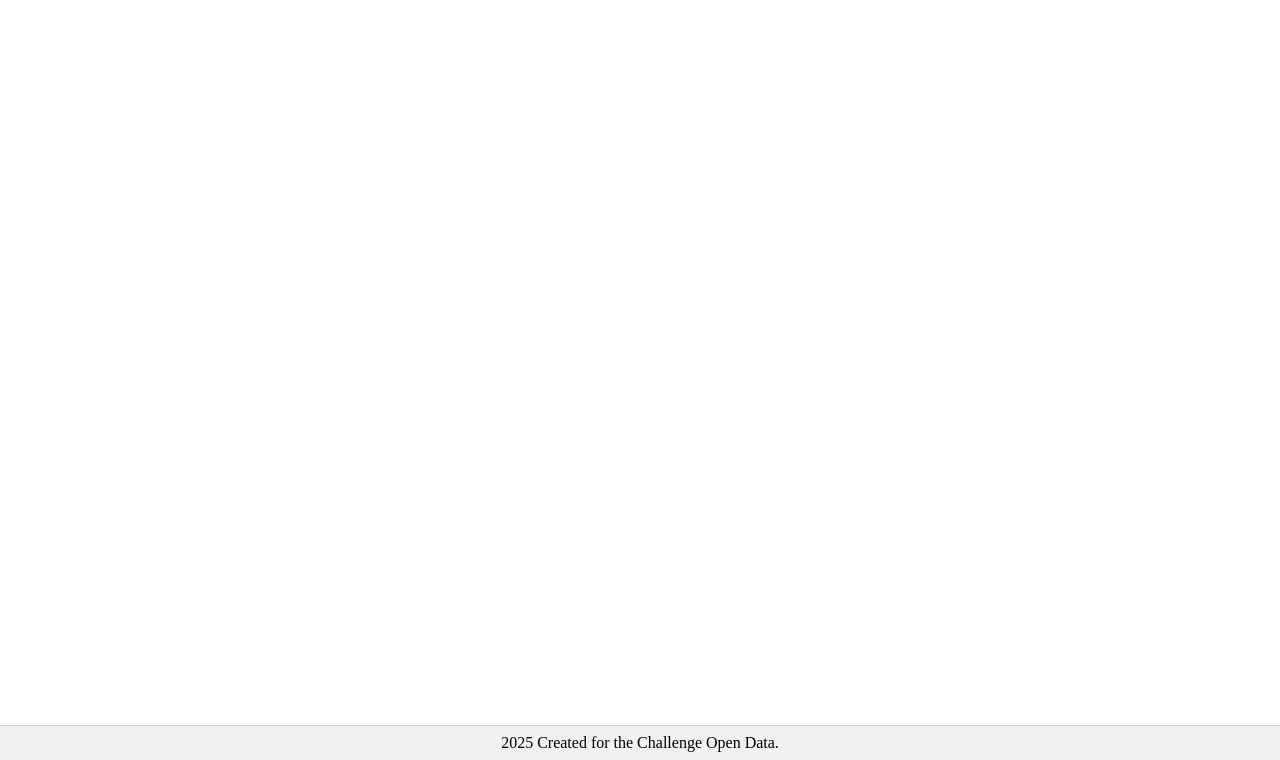
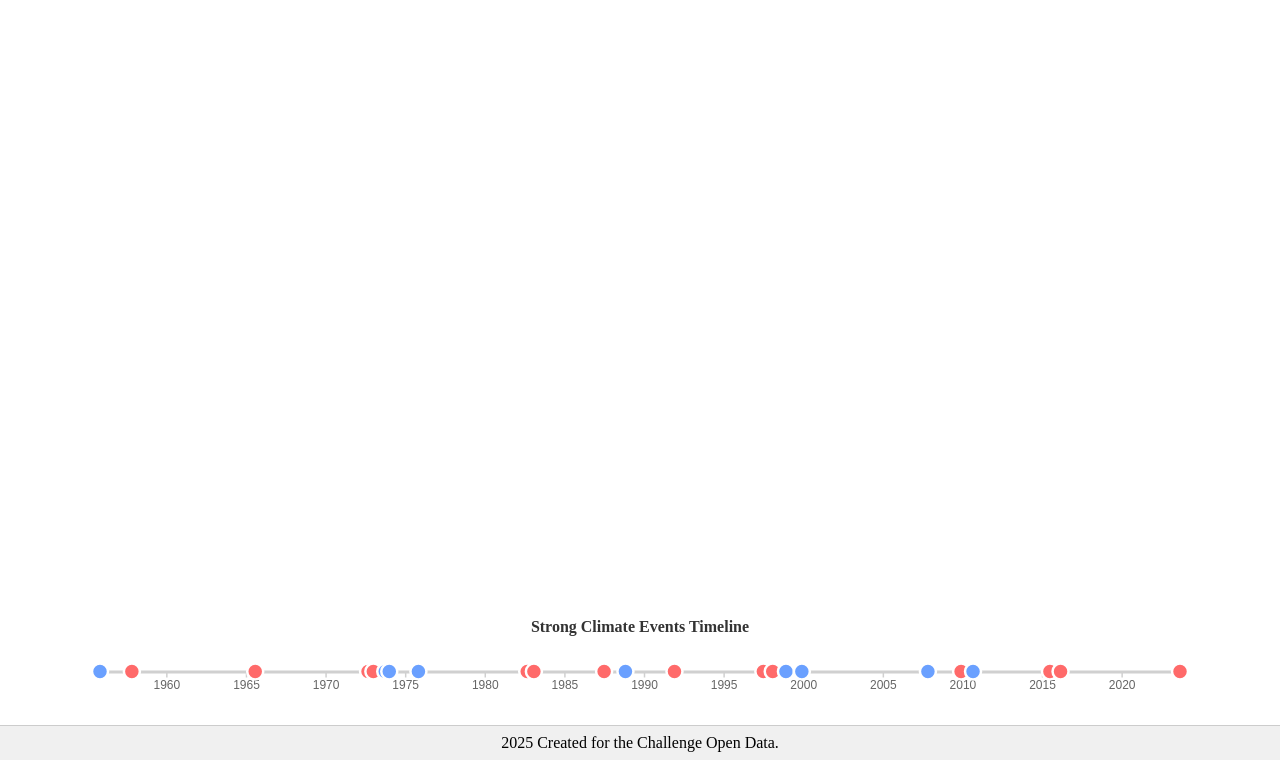
Before and after one commit to LucaSchirmer/Visual-Analysis-of-El-Nino-and-La-Nina-Climate-Phenomena, a plain HTML site: page index.html in a window 1280 px wide. Shown: the part 40-800 px from the top of the page. Drawn offline with nearby package versions, Linux system fonts and the light colour scheme; no server answers.

Commit message:
Feat : now it's prettyyyy

```diff
--- a/index.html
+++ b/index.html
@@ -19,6 +19,7 @@
 <main class="content">
 <h1 class="main-headline">D3 Visualization</h1>
   <div class="world-map-chart-wrapper"id="world-map-chart"></div>
+  <div id="timeline-chart"></div>
 </main>
 <footer class="main-footer">
     <p>2025 Created for the Challenge Open Data.</p>
@@ -30,6 +31,7 @@
 <script src="https://unpkg.com/topojson-client@3"></script>
 <!-- World map functions -->
 <script src="scripts/world-map.js"></script>
+<script src="scripts/timeline.js"></script>
 <!-- Main JS that calls createWorldMap -->
 <script src="scripts/main.js"></script>
 
--- a/scripts/main.js
+++ b/scripts/main.js
@@ -1,6 +1,7 @@
 
 if (document.querySelector("#world-map-chart")) {
   createWorldMap();
+  createTimelineScale();
 }
 
 if (document.querySelector("#scatterplot-chart")) {
--- a/scripts/timeline.js
+++ b/scripts/timeline.js
@@ -0,0 +1,119 @@
+const createTimelineScale = async () => {
+    const container = document.getElementById("timeline-chart");
+    const width = container.clientWidth;
+    const height = container.clientHeight;
+
+    const svg = d3.select("#timeline-chart")
+        .append("svg")
+        .attr("width", width)
+        .attr("height", height);
+
+    // Define the window/frame dimensions
+    const margin = { top: 40, right: 60, bottom: 60, left: 60 };
+    const frameWidth = width - margin.left - margin.right;
+    const frameHeight = height - margin.top - margin.bottom;
+
+    // Create a rounded rectangle background window
+    const window = svg.append("g")
+        .attr("transform", `translate(${margin.left}, ${margin.top})`);
+
+    // Data collection
+    const data = await d3.csv("python_scripts/data/oni_monthly.csv", d => ({
+        date: new Date(d.date),
+        phase: d.phase,
+        intensity: d.intensity
+    }));
+
+    const strongEvents = [];
+    for (let i = 1; i < data.length; i++) {
+        const prev = data[i - 1];
+        const curr = data[i];
+        if (
+            (curr.phase === "La Niña" || curr.phase === "El Niño") &&
+            curr.intensity === "Strong" &&
+            (prev.phase !== curr.phase || prev.intensity !== "Strong")
+        ) {
+            strongEvents.push(curr);
+        }
+    }
+
+    // Scale within the frame
+    const x = d3.scaleTime()
+        .domain(d3.extent(strongEvents.map(d => d.date)))
+        .range([40, frameWidth - 40]);
+
+    const regularYears = d3.timeYear.every(5).range(
+        x.domain()[0],
+        x.domain()[1]
+    );
+
+    // Style
+    const axis = d3.axisBottom(x)
+        .tickValues(regularYears)
+        .tickFormat(d3.timeFormat("%Y"))
+        .tickSize(6);
+
+    const axisGroup = window.append("g")
+        .attr("class", "timeline-axis")
+        .attr("transform", `translate(0, ${frameHeight / 2})`)
+        .call(axis);
+
+    axisGroup.select(".domain")
+        .attr("stroke", "#d0d0d0")
+        .attr("stroke-width", 3)
+        .attr("stroke-linecap", "round");
+
+    axisGroup.selectAll(".tick line")
+        .attr("stroke", "#d0d0d0")
+        .attr("stroke-width", 1.5);
+
+    axisGroup.selectAll(".tick text")
+        .attr("fill", "#666")
+        .attr("font-size", "12px")
+        .attr("font-weight", "500");
+
+    const eventGroup = window.selectAll(".strong-event")
+        .data(strongEvents)
+        .enter()
+        .append("g")
+        .attr("class", "strong-event")
+        .attr("transform", d => `translate(${x(d.date)}, ${frameHeight / 2})`);
+
+
+    // Event markers
+    eventGroup.append("circle")
+        .attr("r", 8)
+        .attr("fill", d => d.phase === "El Niño" ? "#ff6a6a" : "#6aa0ff")
+        .attr("stroke", "#fff")
+        .attr("stroke-width", 2.5)
+        .attr("cursor", "pointer")
+        .style("filter", "url(#glow)")
+        .on("click", onClickEvent);
+
+    // Add labels on hover with month and year
+    eventGroup.append("title")
+        .text(d => {
+            const monthYear = d.date.toLocaleDateString('en-US', {
+                month: 'long',
+                year: 'numeric'
+            });
+            return `${d.phase} (${d.intensity}) — ${monthYear}`;
+        });
+
+    // Add a title to the timeline
+    svg.append("text")
+        .attr("x", width / 2)
+        .attr("y", 25)
+        .attr("text-anchor", "middle")
+        .attr("font-size", "16px")
+        .attr("font-weight", "600")
+        .attr("fill", "#333")
+        .text("Strong Climate Events Timeline");
+
+    return x;
+};
+
+// TO BE REPLACED BY CALL TO MAP
+function onClickEvent(event, d){
+    console.log("Clicked strong event:", d.date, d.phase, d.intensity);
+}
--- a/styles/main.css
+++ b/styles/main.css
@@ -23,21 +23,24 @@ html, body {
     z-index: 1000;
 }
 
-
+.content {
+    display: flex;
+    flex-direction: column;
+    width: 100%;
+    height: 100vh;
+}
 /* World Map region */
 /* TODO: maybe Refactir world map into his own css file */
 .world-map-chart-wrapper {
-    width: 100vw;
-    height: 100vh;
-    position: absolute;
-    top: 0;
-    left: 0;
+    width: 100%;
+    flex : 4;
+    position: relative;
 }
 
-#world-map-chart svg {
+#timeline-chart {
     width: 100%;
-    height: 100%;
-    display: block;
+    flex : 1;
+    position: relative;
 }
 
 .main-headline {
```
